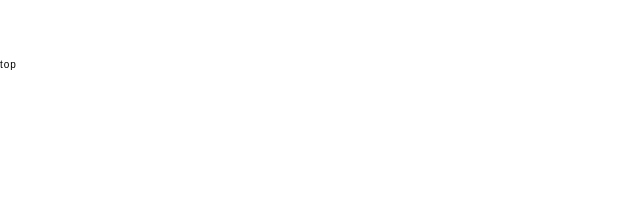
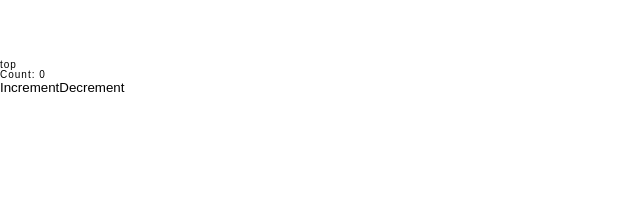
Before and after one commit to naoki714h/sandbox, a Next.js app: page / in a window 1280 px wide. Shown: the top 205 px of the page, without its empty margins (0-640 px from the left). Built offline with nearby package versions, Linux system fonts and the light colour scheme.

Commit message:
redux導入

```diff
--- a/package.json
+++ b/package.json
@@ -6,16 +6,18 @@
     "dev": "next dev",
     "build": "next build",
     "start": "next start",
-		"lint": "next lint --dir src",
-		"format": "prettier --write --ignore-path .gitignore 'src/**/*.{js,jsx,ts,tsx,json,css,scss}' && next lint --fix"
+    "lint": "next lint --dir src",
+    "format": "prettier --write --ignore-path .gitignore 'src/**/*.{js,jsx,ts,tsx,json,css,scss}' && next lint --fix"
   },
   "dependencies": {
+    "@reduxjs/toolkit": "^2.2.3",
     "@typescript-eslint/eslint-plugin": "^7.6.0",
     "eslint-config-prettier": "^9.1.0",
     "next": "14.2.1",
     "prettier": "^3.2.5",
     "react": "^18",
     "react-dom": "^18",
+    "react-redux": "^9.1.0",
     "sass": "^1.75.0"
   },
   "devDependencies": {
--- /dev/null
+++ b/src/components/Counter.tsx
@@ -0,0 +1,15 @@
+import { useAppDispatch, useAppSelector } from '@/types/redux';
+import { incremented, decremented } from '@/redux/slice/counterSlice';
+
+export function Counter() {
+	const count = useAppSelector((state) => state.counter.value);
+	const dispatch = useAppDispatch();
+
+	return (
+		<div>
+			<div>Count: {count}</div>
+			<button onClick={() => dispatch(incremented())}>Increment</button>
+			<button onClick={() => dispatch(decremented())}>Decrement</button>
+		</div>
+	);
+}
--- a/src/pages/_app.tsx
+++ b/src/pages/_app.tsx
@@ -1,6 +1,14 @@
 import "@/styles/globals.scss";
 import type { AppProps } from "next/app";
+import { Provider } from 'react-redux';
+import { store } from '@/redux/store';
 
 export default function App({ Component, pageProps }: AppProps) {
-  return <Component {...pageProps} />;
+	return (
+		<Provider store={store}>
+      <main>
+        <Component {...pageProps} />
+      </main>
+		</Provider>
+	);
 }
--- a/src/pages/index.tsx
+++ b/src/pages/index.tsx
@@ -1,4 +1,5 @@
 import Head from "next/head";
+import { Counter } from '@/components/Counter';
 
 export default function Home() {
   return (
@@ -9,9 +10,8 @@
         <meta name="viewport" content="width=device-width, initial-scale=1" />
         <link rel="icon" href="/favicon.ico" />
       </Head>
-      <main>
-        <p>top</p>
-      </main>
+      <p>top</p>
+      <Counter />
     </>
   );
 }
--- /dev/null
+++ b/src/redux/slice/counterSlice.ts
@@ -0,0 +1,26 @@
+import { createSlice } from '@reduxjs/toolkit';
+
+interface CounterState {
+	value: number;
+}
+
+const initialState: CounterState = {
+	value: 0,
+};
+
+export const counterSlice = createSlice({
+	name: 'counter',
+	initialState,
+	reducers: {
+		incremented: (state) => {
+			state.value += 1;
+		},
+		decremented: (state) => {
+			state.value -= 1;
+		},
+	},
+});
+
+export const { incremented, decremented } = counterSlice.actions;
+
+export default counterSlice.reducer;
--- /dev/null
+++ b/src/redux/store.ts
@@ -0,0 +1,11 @@
+import { configureStore } from '@reduxjs/toolkit';
+import counterReducer from '@/redux/slice/counterSlice';
+
+export const store = configureStore({
+	reducer: {
+		counter: counterReducer,
+	},
+});
+
+export type RootState = ReturnType<typeof store.getState>;
+export type AppDispatch = typeof store.dispatch;
--- /dev/null
+++ b/src/types/redux.ts
@@ -0,0 +1,8 @@
+import { TypedUseSelectorHook, useDispatch, useSelector } from 'react-redux';
+import { RootState, AppDispatch } from '@/redux/store';
+
+// `useDispatch` の型付け版
+export const useAppDispatch = () => useDispatch<AppDispatch>();
+
+// `useSelector` の型付け版
+export const useAppSelector: TypedUseSelectorHook<RootState> = useSelector;
```
Also changed, not shown: 1 other file (tests, documents, lock files or other folders).
